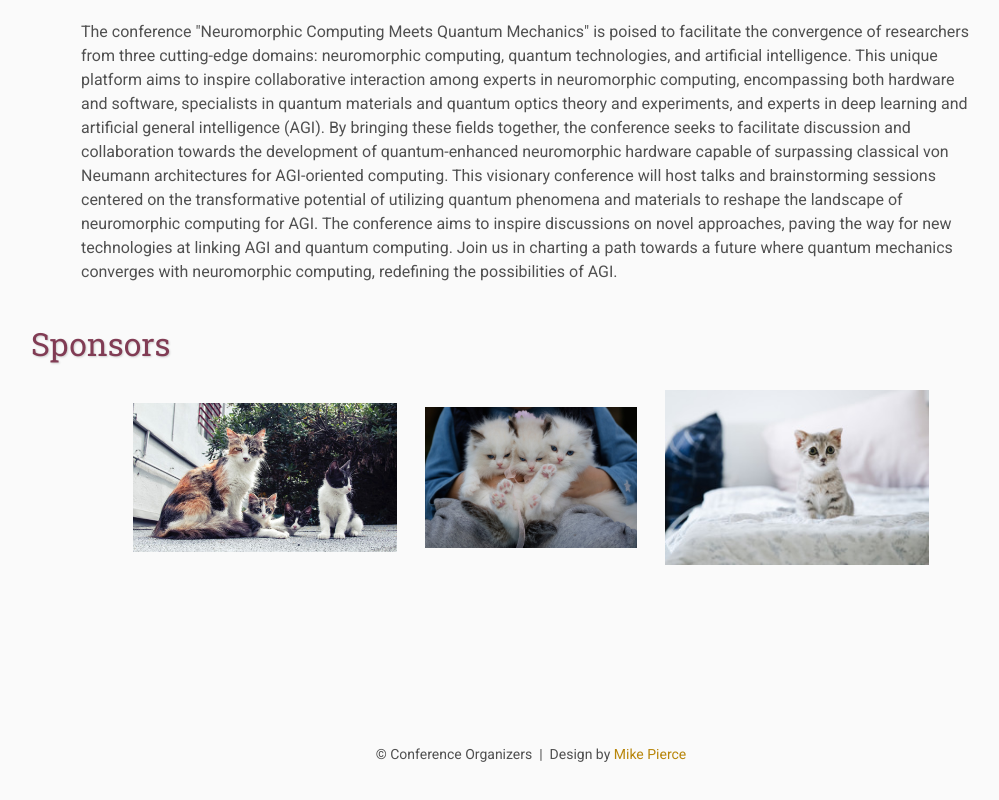
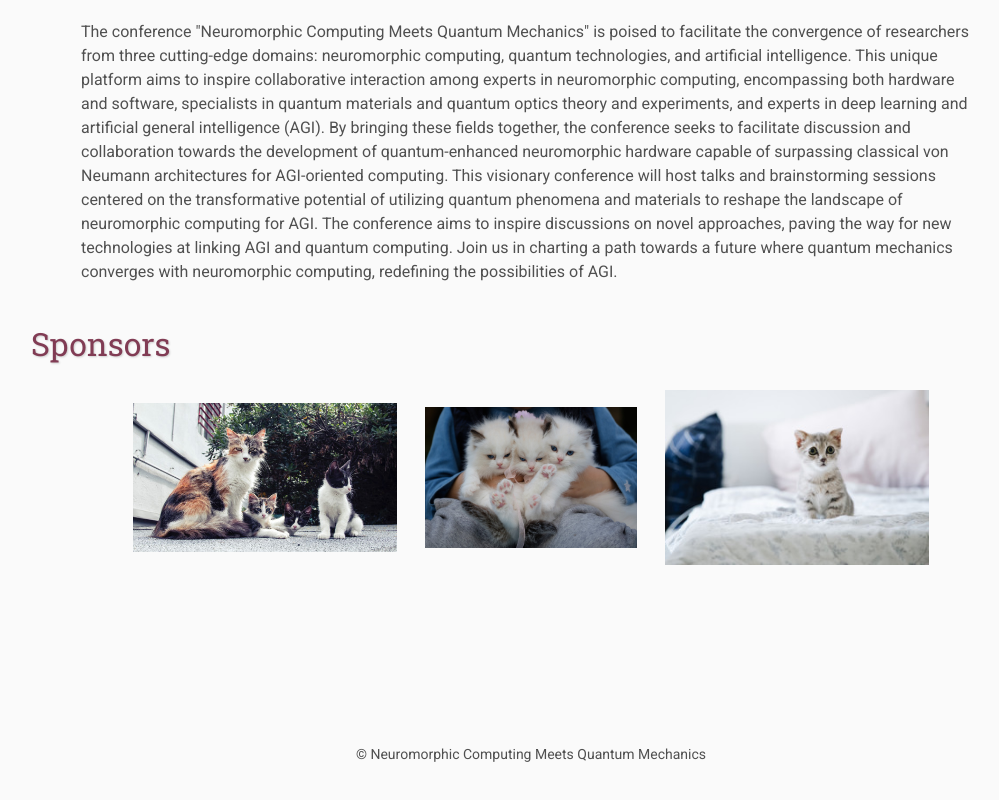
Before and after one commit to Necoqum/necoqum.github.io, a plain HTML site: page index.html in a window 1280 px wide. Shown: the part 784-1584 px from the top of the page, without its empty margins (109-1108 px from the left). Drawn offline with Linux system fonts and the light colour scheme.

Commit message:
Update index.html

```diff
--- a/index.html
+++ b/index.html
@@ -65,8 +65,7 @@
     </table>
 
     <footer>
-        &copy; Conference Organizers
-        &nbsp;|&nbsp; Design by <a href="https://github.com/mikepierce">Mike Pierce</a>
+        &copy; Neuromorphic Computing Meets Quantum Mechanics
     </footer>
 
 </body>
```
